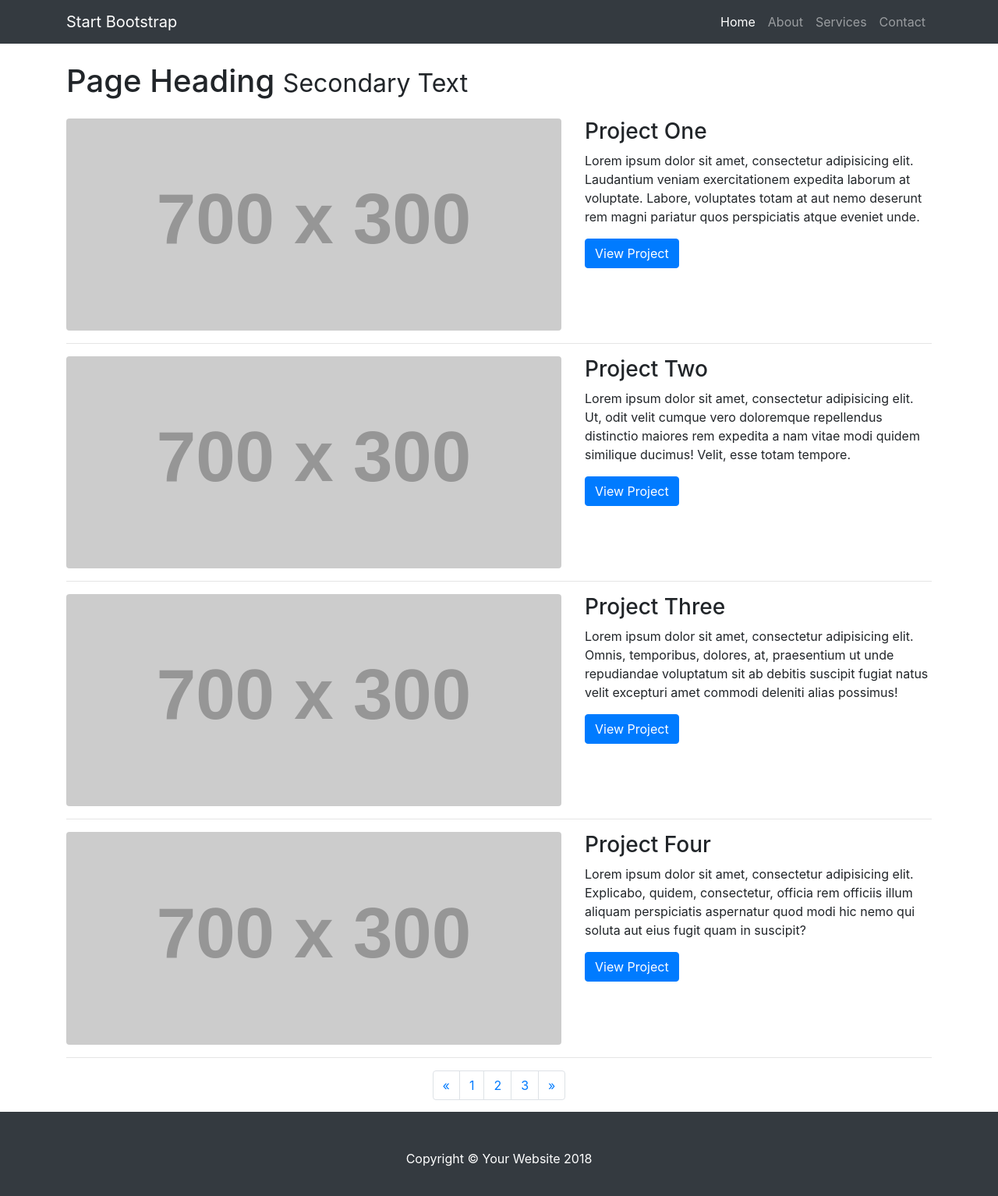
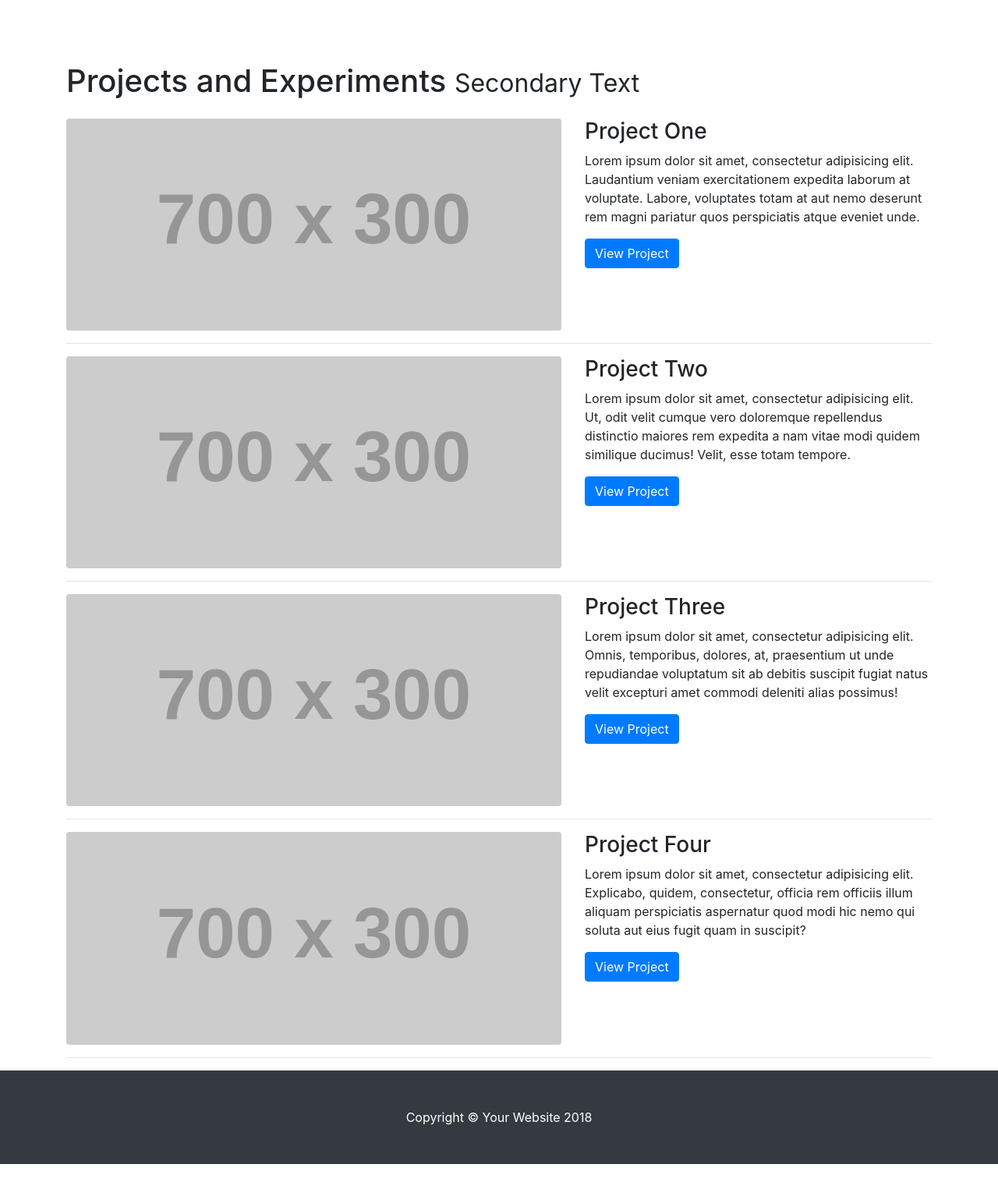
Before and after one commit to KeeferKegley/keeferkegley.github.io, a website: page index.html in a window 1280 px wide. Shown: the whole page at 78% size. After the commit the page ends 1493 px from the top, so only its background shows below. Drawn offline with Linux system fonts and the light colour scheme; placeholder pictures from the web are drawn by us.

Commit message:
oh boy here we go

```diff
--- a/index.html
+++ b/index.html
@@ -1,4 +1,5 @@
 <!DOCTYPE html>
+<!-- where we're going we don't need proper HTML syntax, probably, hold my beer -->
 <html lang="en">
 
   <head>
@@ -8,7 +9,7 @@
     <meta name="description" content="">
     <meta name="author" content="">
 
-    <title>1 Col Portfolio - Start Bootstrap Template</title>
+    <title>Keefer Kegley - Portfolio</title>
 
     <!-- Bootstrap core CSS -->
     <link href="vendor/bootstrap/css/bootstrap.min.css" rel="stylesheet">
@@ -20,39 +21,13 @@
 
   <body>
 
-    <!-- Navigation -->
-    <nav class="navbar navbar-expand-lg navbar-dark bg-dark fixed-top">
-      <div class="container">
-        <a class="navbar-brand" href="#">Start Bootstrap</a>
-        <button class="navbar-toggler" type="button" data-toggle="collapse" data-target="#navbarResponsive" aria-controls="navbarResponsive" aria-expanded="false" aria-label="Toggle navigation">
-          <span class="navbar-toggler-icon"></span>
-        </button>
-        <div class="collapse navbar-collapse" id="navbarResponsive">
-          <ul class="navbar-nav ml-auto">
-            <li class="nav-item active">
-              <a class="nav-link" href="#">Home
-                <span class="sr-only">(current)</span>
-              </a>
-            </li>
-            <li class="nav-item">
-              <a class="nav-link" href="#">About</a>
-            </li>
-            <li class="nav-item">
-              <a class="nav-link" href="#">Services</a>
-            </li>
-            <li class="nav-item">
-              <a class="nav-link" href="#">Contact</a>
-            </li>
-          </ul>
-        </div>
-      </div>
-    </nav>
+    <!-- Navigation yeah we don't need this-->
 
     <!-- Page Content -->
     <div class="container">
 
       <!-- Page Heading -->
-      <h1 class="my-4">Page Heading
+      <h1 class="my-4">Projects and Experiments
         <small>Secondary Text</small>
       </h1>
 
@@ -125,30 +100,8 @@
 
       <hr>
 
-      <!-- Pagination -->
-      <ul class="pagination justify-content-center">
-        <li class="page-item">
-          <a class="page-link" href="#" aria-label="Previous">
-            <span aria-hidden="true">&laquo;</span>
-            <span class="sr-only">Previous</span>
-          </a>
-        </li>
-        <li class="page-item">
-          <a class="page-link" href="#">1</a>
-        </li>
-        <li class="page-item">
-          <a class="page-link" href="#">2</a>
-        </li>
-        <li class="page-item">
-          <a class="page-link" href="#">3</a>
-        </li>
-        <li class="page-item">
-          <a class="page-link" href="#" aria-label="Next">
-            <span aria-hidden="true">&raquo;</span>
-            <span class="sr-only">Next</span>
-          </a>
-        </li>
-      </ul>
+      <!-- Pagination is for the weak -->
+
 
     </div>
     <!-- /.container -->
```
